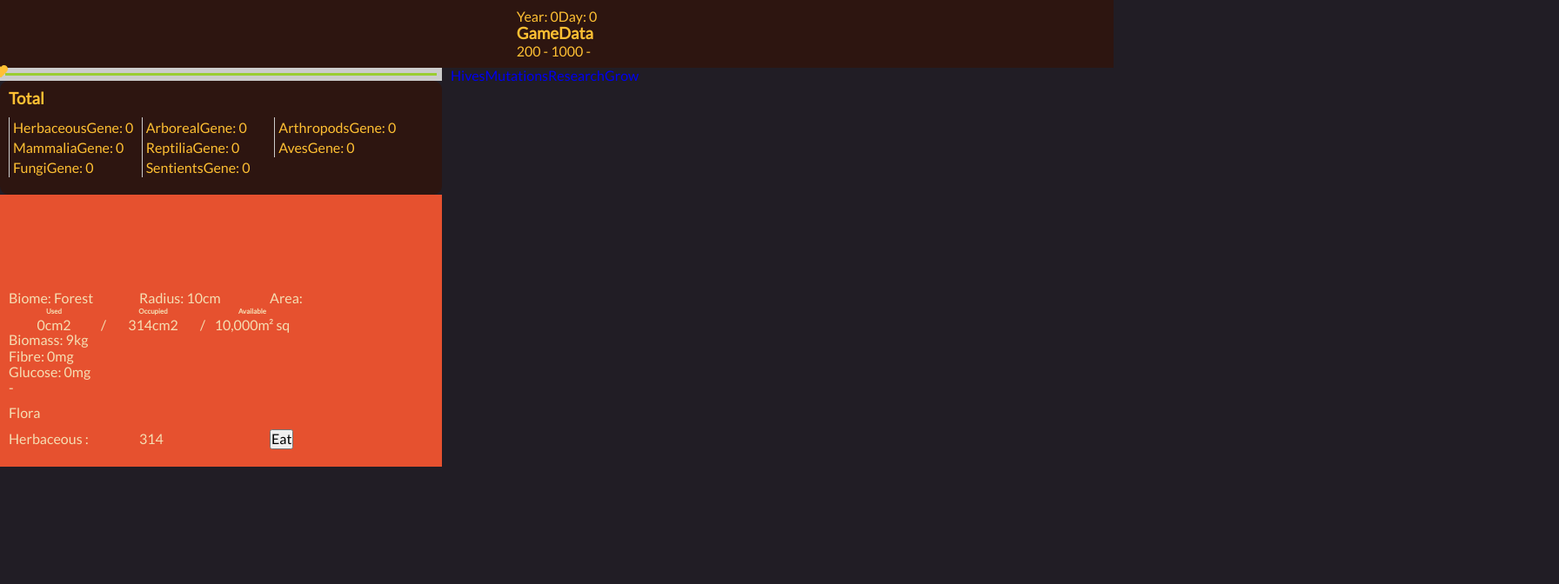
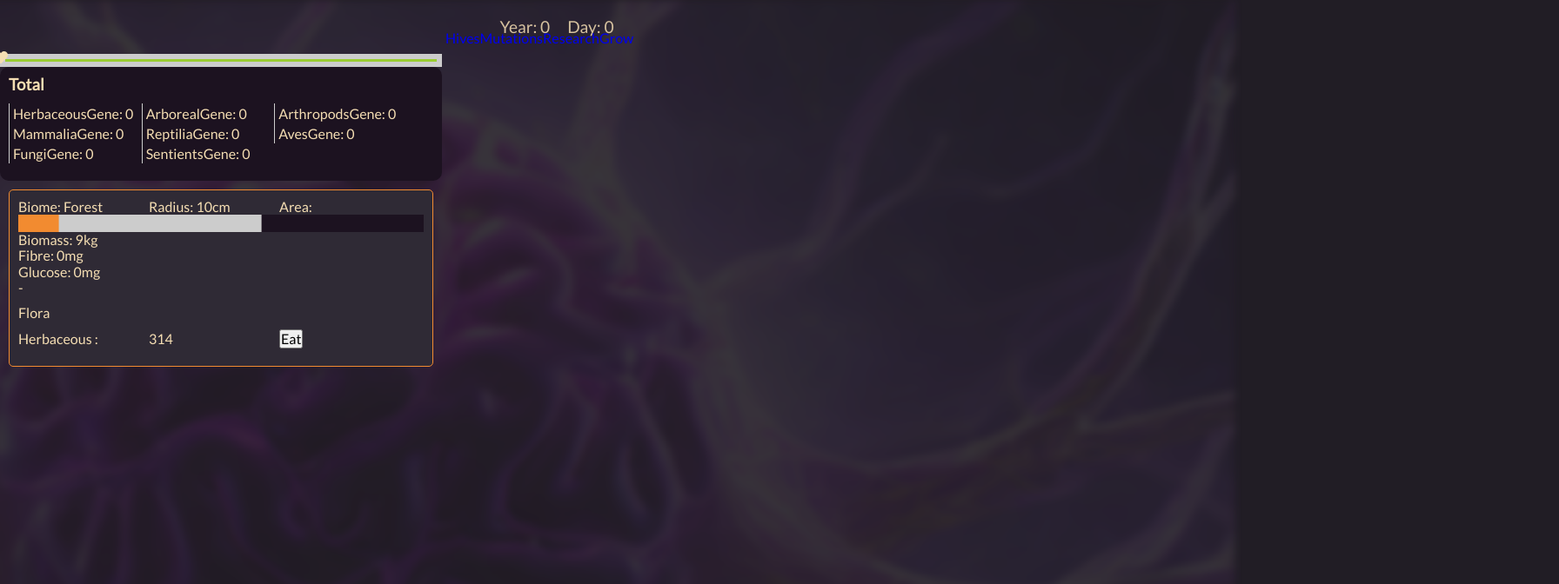
Before and after one commit to HatTheJack/Eat-the-World, a Vue app: page / in a window 1280 px wide. Shown: the top 672 px of the page at 87% size, 1792 px wide, since content can reach past the window. Built offline with nearby package versions, Linux system fonts and the light colour scheme.

Commit message:
some styles

```diff
--- a/src/App.vue
+++ b/src/App.vue
@@ -22,7 +22,6 @@ import hiveTotals from '@/components/totals.vue';
 import tooltip from '@/components/tooltip.vue';
 
 
-
 //init some variables
 // Define a variable to store the interval ID
 let mainGameLoop;
@@ -31,6 +30,7 @@ const loopInterval = 2000;
 
 // main loop function
 function mainLoop() {
+  // make delta just the time difference as that's what I am trhing t add anyway
   let prevTime = gameData.value.date.timestamp;
   let currentTime = performance.now();
   let delta = (currentTime - prevTime)/10;
@@ -88,7 +88,7 @@ onMounted(() => {
 </script>
 
 <template>
-  <div class="flexContainerVertical">
+  <main class="flexContainerVertical">
     <topbar/>
     <div class="flexContainerHorizontal flexChild95">
       <!-- <div id="hiveView" class="flexChild40 flexChildVertical">
@@ -171,8 +171,9 @@ onMounted(() => {
         <hiveTotals/>
         <hiveInfo/>
       </div>
+      <mainMenu/>
       <aside id="rightHandMenu" class="flexChild60 flexChildVertical">
-        <mainMenu/>
+
         <!-- <nav id="appTabs">
           <a @click="tabs('hives')" :class="{ active: tabMapping.hive}" href="#">Hives</a>
           <a @click="tabs('mutations')" :class="{ active: tabMapping.mutations}" href="#">Mutations</a>
@@ -210,8 +211,7 @@ onMounted(() => {
         </div> -->
     </aside>
     </div>
-  </div>
-  <button @click="mainLoop()">Tick</button>
+  </main>
   <devArea/>
   <!-- <div id="devArea">
     <div v-if="showDev" id="dev">
@@ -234,6 +234,23 @@ onMounted(() => {
 
 <style scoped>
 @import "@/assets/css/themes.css";
+  main {
+
+  }
+  main::before {
+    opacity: 0.1;
+    content: "";
+    display: block;
+    width: 150vw;
+    height: 150vh;
+    position: fixed;
+    left: -500px;
+    right: 0;
+    z-index: -1;
+    background: no-repeat center url('@/assets/images/Firefly -brain cells- dark purple 37713.jpg');
+    filter: blur(5px);
+  }
+
   .purchaseButton button {
     background-color: var(--theme-primary);
     padding: 10px;
--- a/src/assets/css/themes.css
+++ b/src/assets/css/themes.css
@@ -1,11 +1,19 @@
 :root {
+    --theme-primary: #1c1220;
+    --theme-secondary: #2f2a35;
+    --theme-tertiary: #F28B30;
+    --theme-accent: #ccc;
+    --theme-background: #211d25;
+    --theme-text: wheat;
+}
+/* :root {
     --theme-primary: #2d1510;
     --theme-secondary: #E6512F;
     --theme-tertiary: #F28B30;
     --theme-accent: #ccc;
     --theme-background: #211d25;
     --theme-text: #FFC033;
-}
+} */
 
 /* :root {
     --theme-primary: #014034;
@@ -23,4 +31,4 @@
     --theme-accent: #E6512F;
     --theme-background: #211d25;
     --theme-text: #FFC033;
-} */
+}*/
--- a/src/components/dev.vue
+++ b/src/components/dev.vue
@@ -17,6 +17,7 @@
         </div>
         </transition>
         <button @click="showDev = !showDev">Toggle Dev</button>
+        <div> {{ gameData.heart.amount }} - {{ gameData.date.timer }} - {{  }} </div>
     </div>
 </template>
 
--- a/src/components/hiveinfo.vue
+++ b/src/components/hiveinfo.vue
@@ -1,11 +1,12 @@
 <template>
   <div id="hives">
       <div class="hiveinfo" v-for="hive in gameData.hive">
-        <div class="expandable-div" :class="{ expanded: isExpanded }" @click="toggleExpansion"></div>
+        <div class="expandable-div" :class="{ expanded: isExpanded }" @click="toggleExpansion">
           <span>Biome: {{ hive.biome }}</span>
           <span>Radius: {{ formatNumber(hive.radius, "cm") }}</span>
           <span class="hivearea">Area:</span>
-          <table style="margin-bottom: -3.5px" class="hiveAreaTable">
+          <bar :barNumbers="[60, 10]" :max="100"/>
+          <!-- <table style="margin-bottom: -3.5px" class="hiveAreaTable">
             <thead>
               <tr>
                 <th>Used</th>
@@ -25,7 +26,7 @@
                 <td>{{ formatNumber(hive.maxArea, "cm2") }} sq</td>
               </tr>
             </tbody>
-          </table>
+          </table> -->
           <div class="hiveResources">
               <div v-for="(resource, key) in hive[COMMON_NAMES.RESOURCES.NAME]">
                 <div v-if="resource.show == true">
@@ -52,6 +53,7 @@
           </ul>
         </div>
       </div>
+  </div>
 </template>
 
 <script setup>
@@ -59,8 +61,9 @@
   import { gameData } from '@/assets/js/gameData.js'
   import { COMMON_NAMES } from '@/assets/js/definitions.js'
   import { formatNumber, hiveManager } from '@/assets/js/functions.js';
+  import bar from '@/components/subcomponents/bar.vue';
 
-  const isExpanded = ref(false);
+  const isExpanded = ref(true);
 
   const toggleExpansion = () => {
     isExpanded.value = !isExpanded.value;
@@ -70,16 +73,16 @@
 <style scoped>
   /* Add styling for your expandable div here */
   .expandable-div {
-    width: 100px; /* Set initial width */
-    height: 100px; /* Set initial height */
-    transition: width 0.3s ease, height 0.3s ease; /* Add smooth transitions */
+    height: max-content;
+    max-height: 100px;
+    transition: max-height 1s ease;
     cursor: pointer;
+    overflow: hidden;
   }
 
   /* Apply styling when expanded */
   .expanded {
-    width: 200px; /* Set expanded width */
-    height: 200px; /* Set expanded height */
+    max-height: 500px;
   }
   .hivearea span {
     display: inline-block;
@@ -120,10 +123,13 @@
     padding: 10px;
     margin: 0 0 10px 0;
     background:   var(--theme-secondary);
+    border: 1px solid var(--theme-tertiary);
+    border-radius: 5px;
     color: wheat
   }
   #hives {
     width: 100%;
+    padding: 10px
   }
   #hiveView {
     box-sizing: border-box;
--- a/src/components/mainmenu.vue
+++ b/src/components/mainmenu.vue
@@ -1,4 +1,5 @@
 <template>
+    <aside>
         <nav id="appTabs">
             <a @click="tabs('hives')" :class="{ active: tabMapping.hive}" href="#">Hives</a>
             <a @click="tabs('mutations')" :class="{ active: tabMapping.mutations}" href="#">Mutations</a>
@@ -34,6 +35,7 @@
             <button @click="addHive('Desert')" id="addHive">add hive</button>
             </div>
         </div>
+    </aside>
 </template>
 
 <script setup>
@@ -57,4 +59,13 @@ function tabs(content) {
 </script>
 
 <style>
+@import url('@/assets/css/themes.css');
+aside {
+    position: absolute;
+    top: 35px;
+    right: 0;
+    left: 40%;
+    width: 100%;
+    height: 100%;
+}
 </style>
--- /dev/null
+++ b/src/components/subcomponents/bar.vue
@@ -0,0 +1,42 @@
+<template>
+    <div class="progress-bar">
+        <template class="progress-bar-index" v-for="number in barNumbersPercent" :key="index">
+            <div class="progress-bar-bar"  :style="{ transform: 'scaleX('+ number +')' }"></div>
+            <div v-if="props.showNumbers" class="progress-bar-number">{{ number }}</div>
+        </template>
+    </div>
+</template>
+<script setup>
+    import { ref } from 'vue';
+
+    const props = defineProps(['barNumbers','colours','max', 'showNumbers'])
+
+    // iterate each item in variablees and convert it to a percent of 1000
+    const barNumbersPercent = props.barNumbers.map(number => (number / props.max));
+    console.log(barNumbersPercent);
+</script>
+<style scoped>
+    @import url('@/assets/css/themes.css');
+    .progress-bar {
+        position:relative;
+        background: var(--theme-primary);
+        width: 100%;
+        height: 20px;
+    }
+    .progress-bar-bar {
+        position: absolute;
+        transform-origin: 0% 50%;
+        color: black;
+        width: 100%;
+        left: 0;
+        top: 0;
+        right: 0;
+        bottom: 0;
+    }
+    .progress-bar-bar:nth-child(odd of .progress-bar-bar) {
+        background: var(--theme-accent);
+    }
+    .progress-bar-bar:nth-child(even of .progress-bar-bar) {
+        background: var(--theme-tertiary);
+    }
+</style>
--- a/src/components/topbar.vue
+++ b/src/components/topbar.vue
@@ -1,11 +1,9 @@
 <template>
     <div id="topMenu" class="">
         <div id="gameDate">
-        <span>Year: {{ gameData.date.year }}</span>
-        <span>Day: {{ gameData.date.day }}</span>
-        <!-- <span>timer: {{ gameData.date.timer }}</span>  -->
-        <h3>GameData</h3>
-        {{ gameData.heart.amount }} - {{ gameData.date.timer }} - {{  }}
+            <span>Year: {{ gameData.date.year }} </span>
+            <span>Day: {{ gameData.date.day }} </span>
+            <!-- <span>timer: {{ gameData.date.timer }}</span>  -->
         </div>
     </div>
 </template>
@@ -14,14 +12,19 @@
 import { gameData } from '@/assets/js/gameData.js';
 </script>
 
-<style>
+<style scoped>
   #topMenu {
     display: flex;
+    box-sizing: border-box;
     align-items: center;
     justify-content: center;
     min-height: 35px;
-    background: var(--theme-primary);
-    padding: 10px;
-    box-sizing: border-box;
+    padding: 20px;
+    opacity: 0.85;
+    font-size: 1.2em;
+    /* background: var(--theme-primary); */
+  }
+  span + span{
+    margin-left: 20px;
   }
 </style>
```
Also changed, not shown: src/assets/images/Firefly -brain cells- dark purple 37713.jpg (added). Lines whose indentation alone changed are shown as unchanged.
